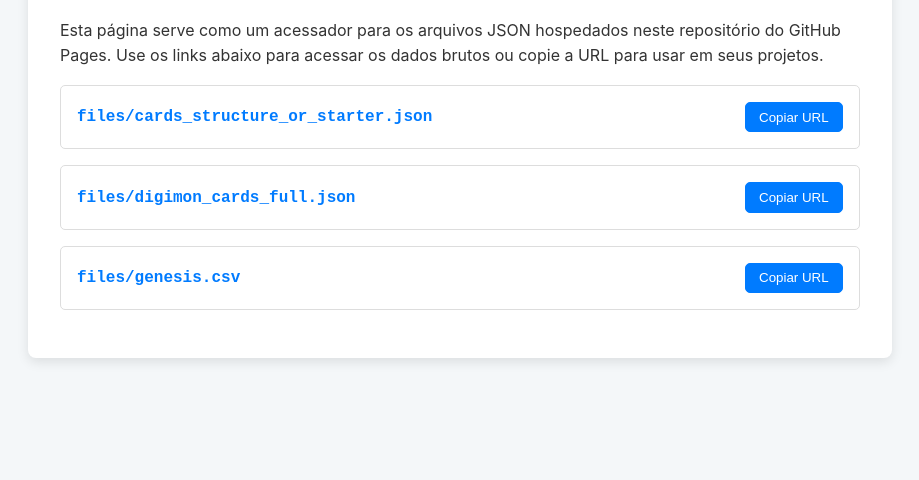
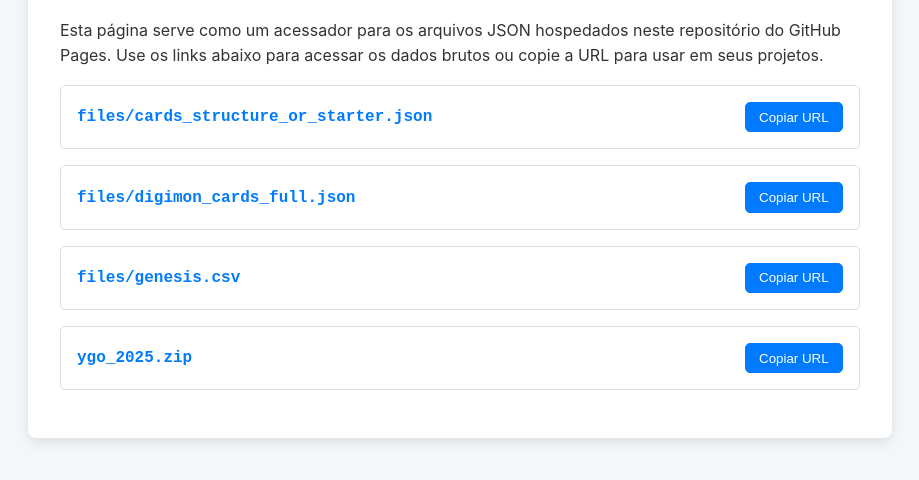
Before and after one commit to Paulo-Aragao/Files, a plain HTML site: page index.html in a window 1280 px wide. Shown: the part 146-626 px from the top of the page, without its empty margins (180-1099 px from the left). Drawn offline with Linux system fonts and the light colour scheme.

Commit message:
upload ygo data sets

```diff
--- a/index.html
+++ b/index.html
@@ -94,6 +94,7 @@
                 'files/cards_structure_or_starter.json',
                 'files/digimon_cards_full.json',
                 'files/genesis.csv',
+                'ygo_2025.zip',
             ];
             // --------------------------------------------------------------------
 
```
Also changed, not shown: 1 other file.
